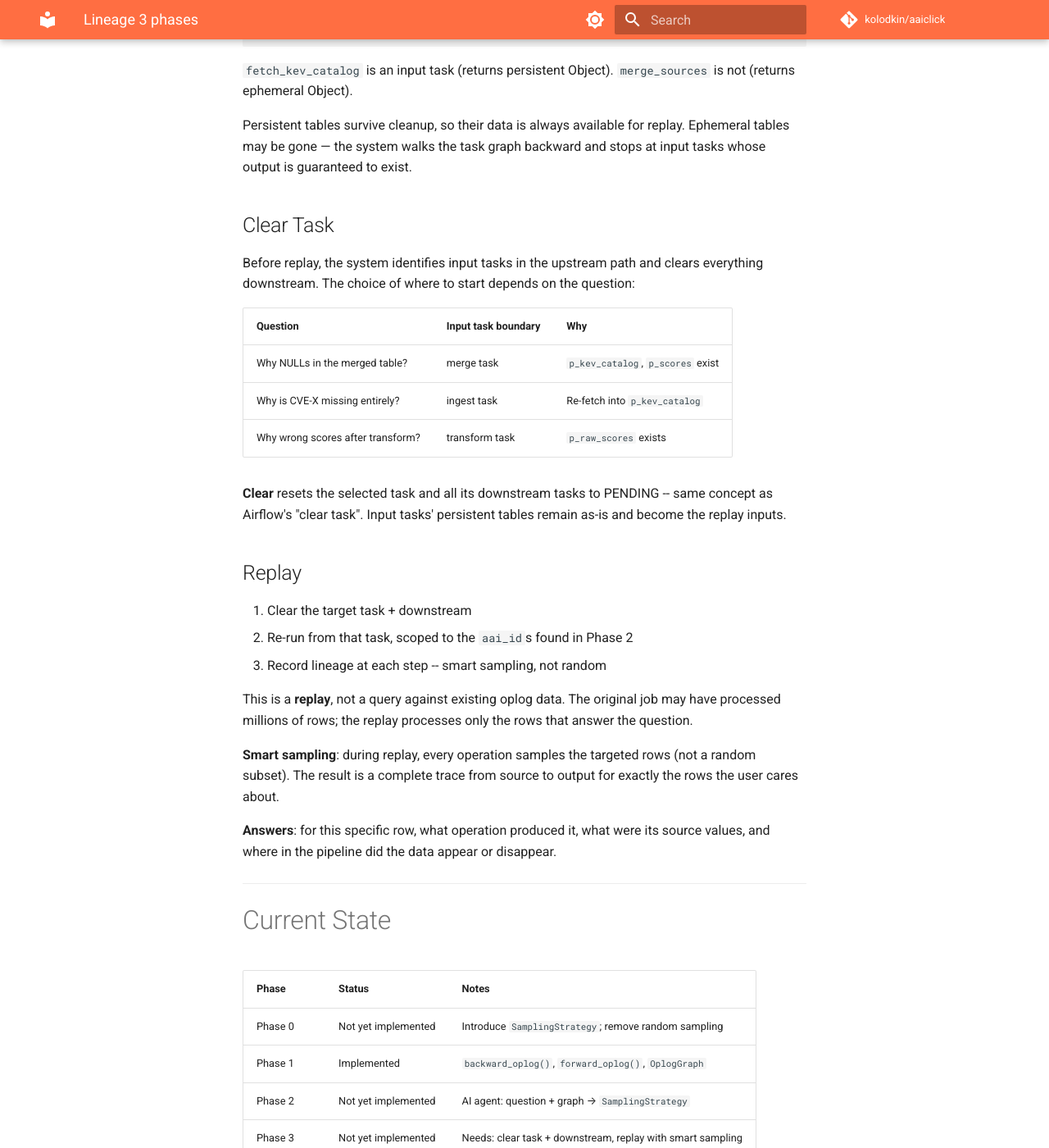
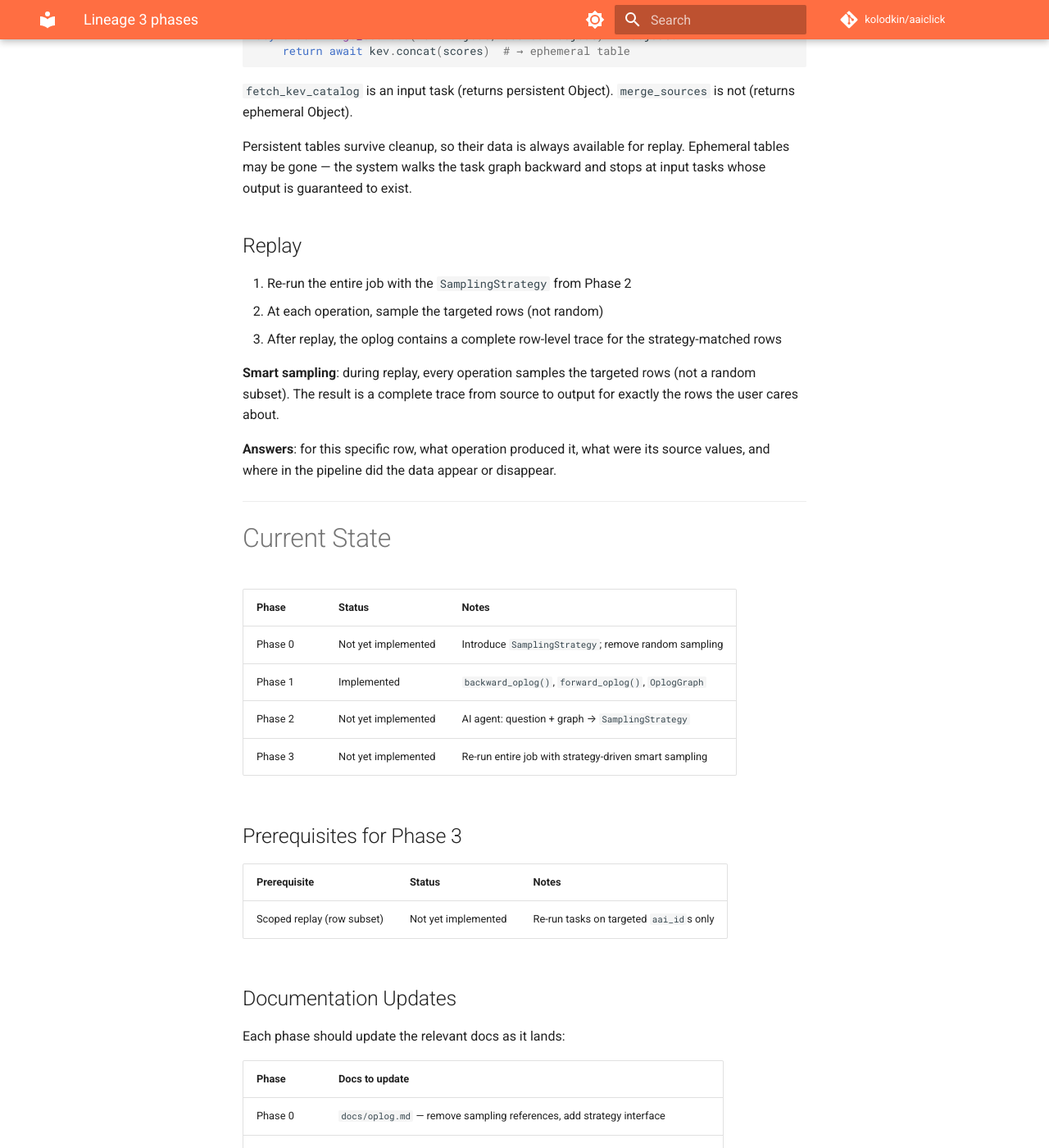
Before and after one commit to kolodkin/aaiclick, an MkDocs documentation site: the page built from docs/lineage_3_phases.md, in a window 1280 px wide and 1400 px high, scrolled down 3218 px. Shown: the whole window at 82% size. Built offline with MkDocs 1.6.1 and Material for MkDocs 9.7.7, drawn with Linux system fonts in a browser that asks for light colours; comment, search, counter and statistics services are not loaded; some of the changed text lies outside the part shown.

Commit message:
refactor: Phase 3 re-runs entire job; clear task moved to future.md
Phase 3 simplified to full job replay with strategy-driven sampling.
Clear task + downstream preserved as standalone orchestration feature
in future.md, independent of lineage.

```diff
--- a/docs/lineage_3_phases.md
+++ b/docs/lineage_3_phases.md
@@ -106,7 +106,8 @@ exactly the rows the user cares about.
 
 # Phase 3 -- Row Trace (replay scope)
 
-Re-run part of the job on the targeted subset to produce a full row-level trace.
+Re-run the entire job with a `SamplingStrategy` applied. The strategy from
+Phase 2 tells each operation which rows to track.
 
 ## Input Tasks via Persistent Tables
 
@@ -131,31 +132,12 @@ Persistent tables survive cleanup, so their data is always available for
 replay. Ephemeral tables may be gone — the system walks the task graph
 backward and stops at input tasks whose output is guaranteed to exist.
 
-## Clear Task
-
-Before replay, the system identifies input tasks in the upstream path and
-clears everything downstream. The choice of where to start depends on the
-question:
-
-| Question                          | Input task boundary   | Why                                       |
-|-----------------------------------|-----------------------|-------------------------------------------|
-| Why NULLs in the merged table?    | merge task            | `p_kev_catalog`, `p_scores` exist         |
-| Why is CVE-X missing entirely?    | ingest task           | Re-fetch into `p_kev_catalog`             |
-| Why wrong scores after transform? | transform task        | `p_raw_scores` exists                     |
-
-**Clear** resets the selected task and all its downstream tasks to PENDING --
-same concept as Airflow's "clear task". Input tasks' persistent tables remain
-as-is and become the replay inputs.
-
 ## Replay
 
-1. Clear the target task + downstream
-2. Re-run from that task, scoped to the `aai_id`s found in Phase 2
-3. Record lineage at each step -- smart sampling, not random
-
-This is a **replay**, not a query against existing oplog data. The original job
-may have processed millions of rows; the replay processes only the rows that
-answer the question.
+1. Re-run the entire job with the `SamplingStrategy` from Phase 2
+2. At each operation, sample the targeted rows (not random)
+3. After replay, the oplog contains a complete row-level trace for the
+   strategy-matched rows
 
 **Smart sampling**: during replay, every operation samples the targeted rows
 (not a random subset). The result is a complete trace from source to output for
@@ -173,13 +155,12 @@ source values, and where in the pipeline did the data appear or disappear.
 | Phase 0 | Not yet implemented | Introduce `SamplingStrategy`; remove random sampling          |
 | Phase 1 | Implemented         | `backward_oplog()`, `forward_oplog()`, `OplogGraph`           |
 | Phase 2 | Not yet implemented | AI agent: question + graph → `SamplingStrategy`               |
-| Phase 3 | Not yet implemented | Needs: clear task + downstream, replay with smart sampling    |
+| Phase 3 | Not yet implemented | Re-run entire job with strategy-driven smart sampling         |
 
 ## Prerequisites for Phase 3
 
 | Prerequisite               | Status              | Notes                                              |
 |----------------------------|---------------------|----------------------------------------------------|
-| Clear task + downstream    | Not yet implemented | Reset selected task and all downstream to PENDING  |
 | Scoped replay (row subset) | Not yet implemented | Re-run tasks on targeted `aai_id`s only            |
 
 ## Documentation Updates
@@ -192,5 +173,5 @@ Each phase should update the relevant docs as it lands:
 | Phase 0 | `docs/data_context.md` — document preservation modes (normal/full/strategy) |
 | Phase 1 | Already documented in `docs/oplog.md`                                   |
 | Phase 2 | `docs/ai.md` — add strategy agent to agent tools table                  |
-| Phase 3 | `docs/orchestration.md` — document clear task + replay mechanism        |
+| Phase 3 | `docs/orchestration.md` — document replay mechanism                     |
 | Phase 3 | `docs/data_context.md` — document input task detection via persistent Objects |
```
Also changed, not shown: docs/future.md (+4 -0 lines).
